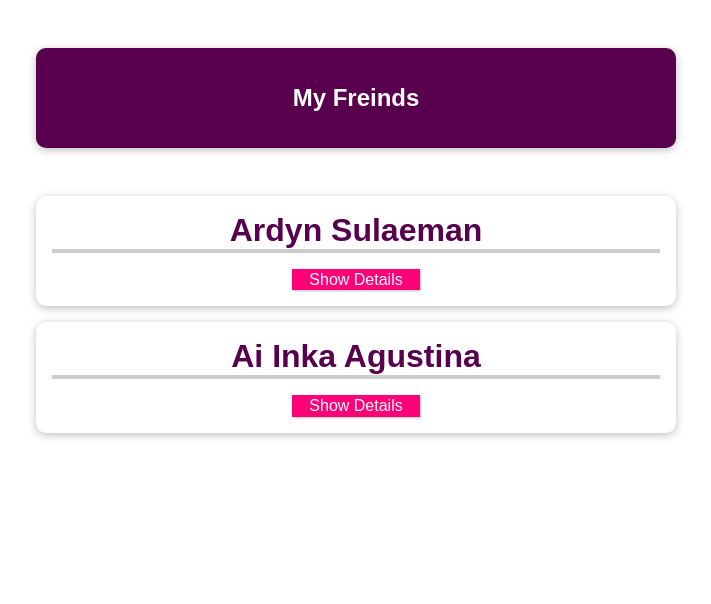
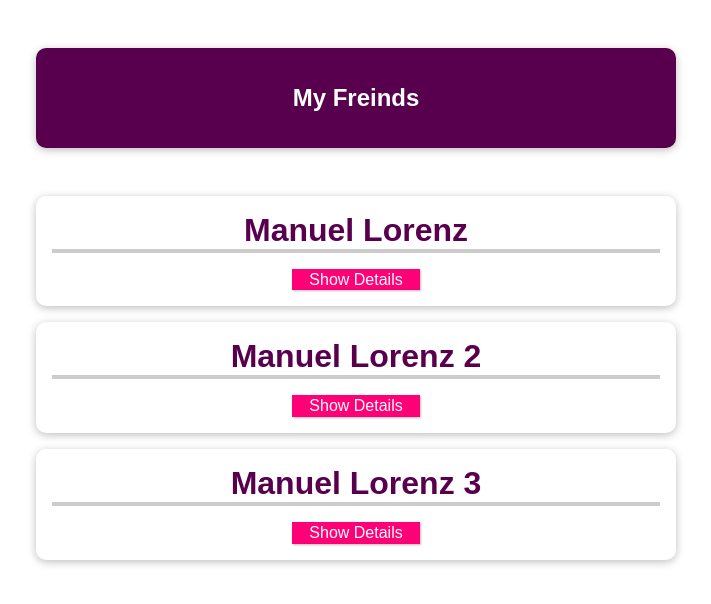
Before and after one commit to lemanfoetra/VUE-01-vue-first-app, a Vue app: page / in a window 1280 px wide. Shown: the top 604 px of the page, without its empty margins (284-995 px from the left). Built offline with nearby package versions, Linux system fonts and the light colour scheme.

Commit message:
dynamic prop value

```diff
--- a/src/App.vue
+++ b/src/App.vue
@@ -5,16 +5,13 @@
     </header>
     <ul>
       <friend-contact
-        name="Ardyn Sulaeman"
-        phone-number="085793647568"
-        email-address="ardyn.sulaeman@gmail.com"
+        v-for="friend in friends"
+        :key="friend.id"
+        :name="friend.name"
+        :phone-number="friend.phone"
+        :email-address="friend.email"
       >
       </friend-contact>
-      <friend-contact-two
-        name="Ai Inka Agustina"
-        phone-number="085127838488"
-        email-address="inka@gmail.com"
-      ></friend-contact-two>
     </ul>
   </section>
 </template>
@@ -37,7 +34,7 @@ export default {
           email: "manuesl@mail.com",
         },
         {
-          id: 2,
+          id: 3,
           name: "Manuel Lorenz 3",
           phone: "0857937468",
           email: "manuesl@mail.com",
--- a/src/components/FriendContact.vue
+++ b/src/components/FriendContact.vue
@@ -33,12 +33,6 @@ export default {
   data() {
     return {
       detailAreVisible: false,
-      friend: {
-        id: 1,
-        name: "Manuel Lorenz",
-        phone: "0857937468",
-        email: "manuesl@mail.com",
-      },
     };
   },
   methods: {
```
